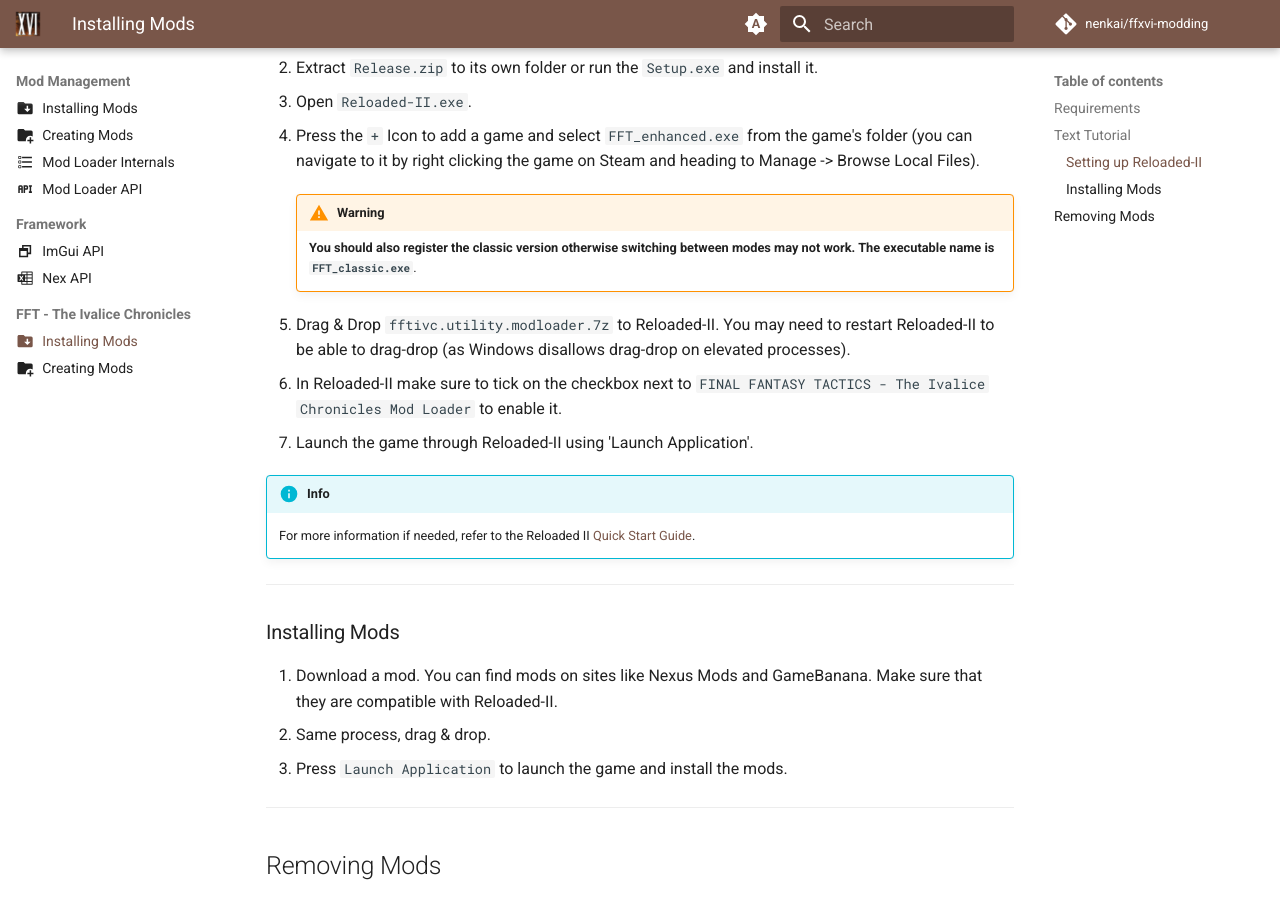
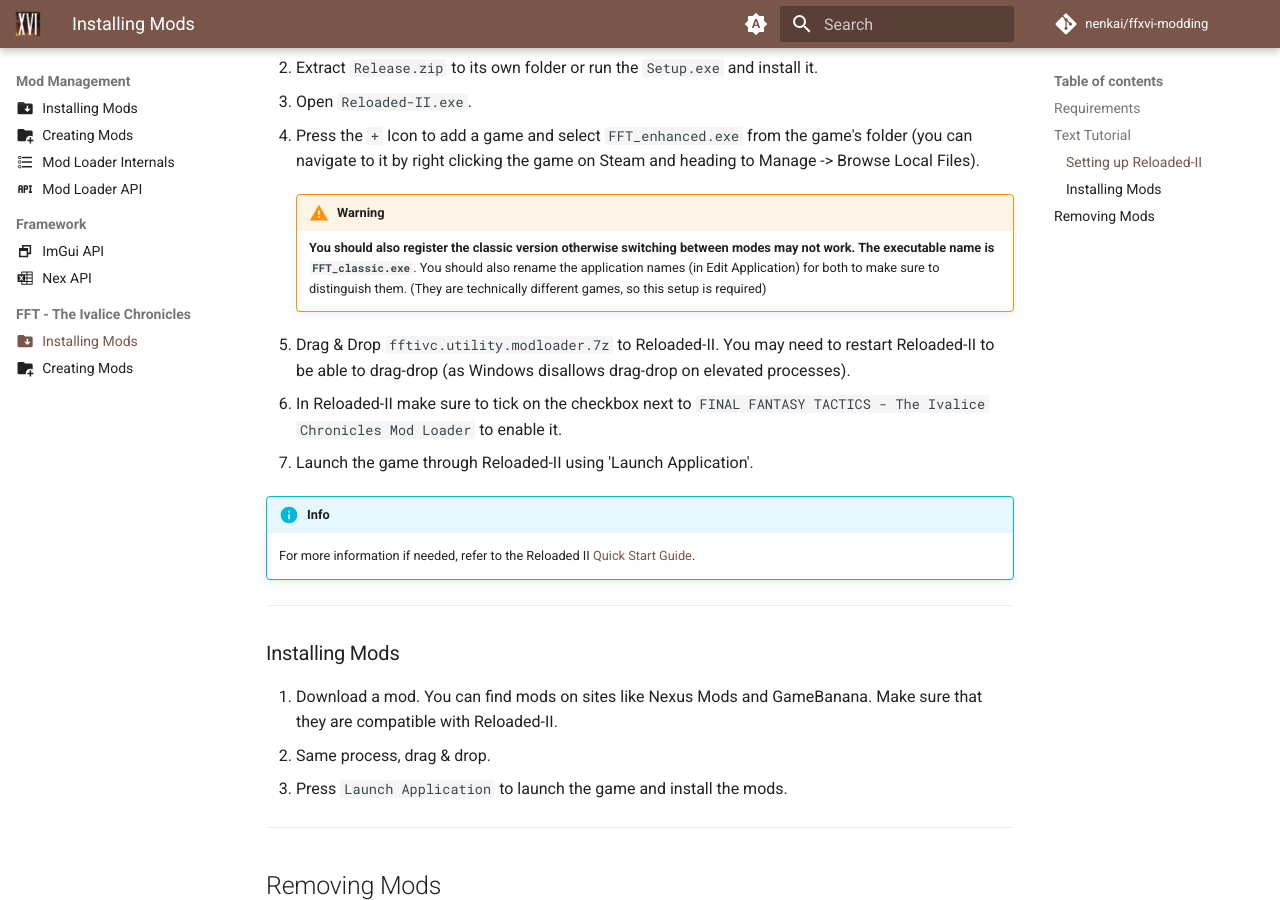
Before and after one commit to Nenkai/ffxvi-modding, an MkDocs documentation site: the page built from docs/modding/installing_mods_fft.md, in a window 1280 px wide and 900 px high, scrolled down 697 px. Built offline with MkDocs 1.6.1 and Material for MkDocs 9.7.7, drawn with Linux system fonts in a browser that asks for light colours; comment, search, counter and statistics services are not loaded.

Commit message:
fft installing mods app name tip

```diff
--- a/docs/modding/installing_mods_fft.md
+++ b/docs/modding/installing_mods_fft.md
@@ -28,7 +28,7 @@
 4. Press the `+` Icon to add a game and select `FFT_enhanced.exe` from the game's folder (you can navigate to it by right clicking the game on Steam and heading to Manage -> Browse Local Files).
 
     !!! warning
-        **You should also register the classic version otherwise switching between modes may not work. The executable name is `FFT_classic.exe`**.
+        **You should also register the classic version otherwise switching between modes may not work. The executable name is `FFT_classic.exe`**. You should also rename the application names (in Edit Application) for both to make sure to distinguish them. (They are technically different games, so this setup is required)
 
 5. Drag & Drop `fftivc.utility.modloader.7z` to Reloaded-II. You may need to restart Reloaded-II to be able to drag-drop (as Windows disallows drag-drop on elevated processes).
 6. In Reloaded-II make sure to tick on the checkbox next to `FINAL FANTASY TACTICS - The Ivalice Chronicles Mod Loader` to enable it.
```
